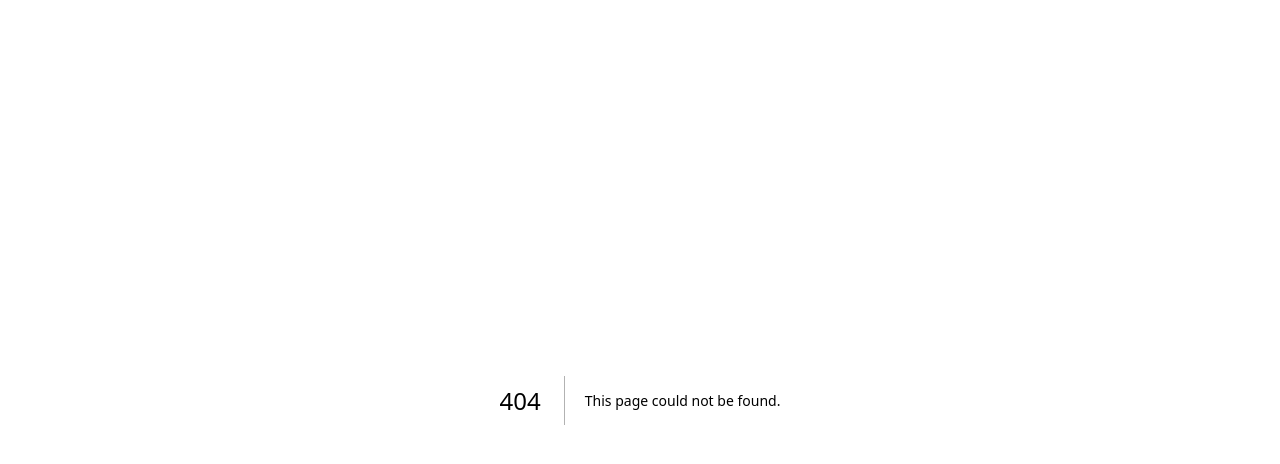
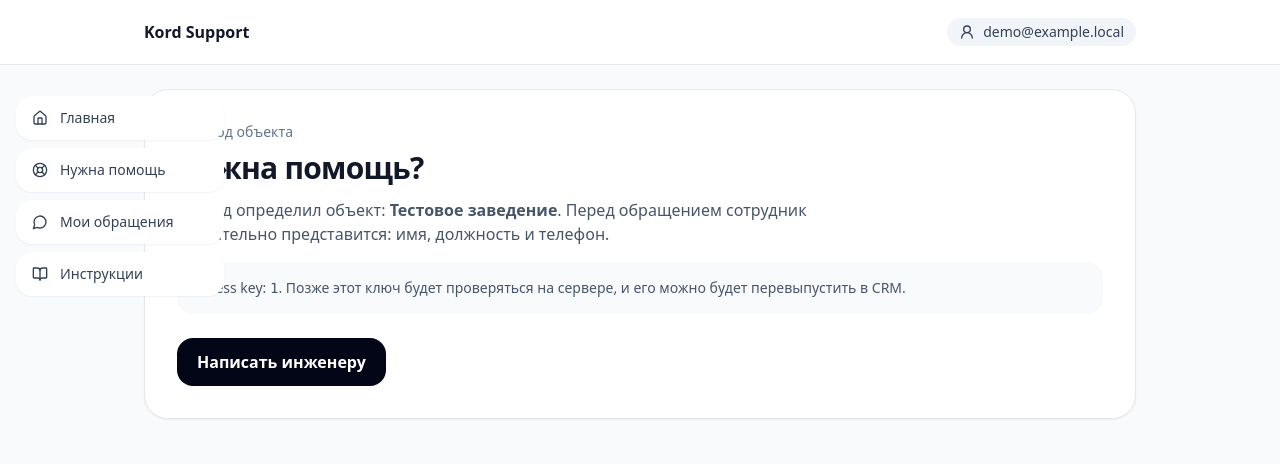
Before and after one commit to chrlie-droid/kord-support, a Next.js app in the folder frontend/: page /client/j/1 in a window 1280 px wide. Before the commit this address had no page. Shown: the top 464 px of the page. Built offline with nearby package versions, Linux system fonts and the light colour scheme.

Commit message:
Auth lite: add QR object entry page

```diff
--- /dev/null
+++ b/frontend/app/client/j/[accessKey]/page.tsx
@@ -0,0 +1,29 @@
+import Link from 'next/link';
+
+import { ClientShell } from '@/components/client-shell';
+import { demoClientObjects } from '@/lib/client-demo';
+
+type PageProps = {
+  params: Promise<{ accessKey: string }>;
+};
+
+export default async function ObjectQrEntryPage({ params }: PageProps) {
+  const { accessKey } = await params;
+  const object = demoClientObjects[0];
+
+  return (
+    <ClientShell>
+      <section className="rounded-3xl border bg-white p-6 shadow-sm md:p-8">
+        <p className="text-sm text-slate-500">QR-вход объекта</p>
+        <h1 className="mt-2 text-3xl font-bold tracking-tight">Нужна помощь?</h1>
+        <p className="mt-3 max-w-2xl text-slate-600">
+          QR-код определил объект: <b>{object.name}</b>. Перед обращением сотрудник обязательно представится: имя, должность и телефон.
+        </p>
+        <div className="mt-4 rounded-2xl bg-slate-50 p-4 text-sm text-slate-600">
+          Access key: <span className="font-mono">{accessKey}</span>. Позже этот ключ будет проверяться на сервере, и его можно будет перевыпустить в CRM.
+        </div>
+        <Link href="/client/help/wizard" className="mt-6 inline-flex rounded-2xl bg-slate-950 px-5 py-3 font-semibold text-white">Написать инженеру</Link>
+      </section>
+    </ClientShell>
+  );
+}
```
